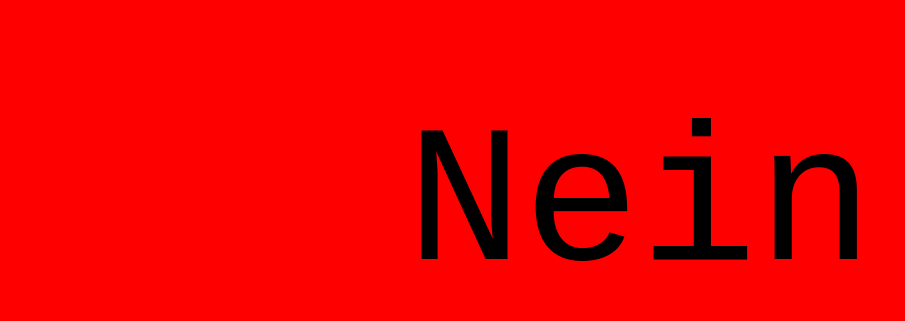
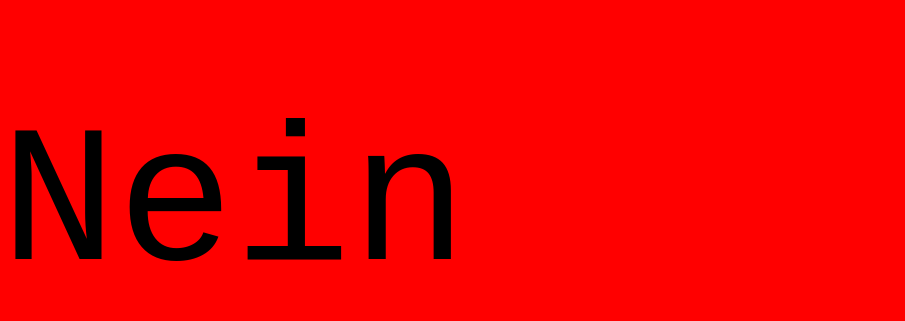
Before and after one commit to timspitzer/sollessen, a plain HTML site: page index.html in a window 1280 px wide. Shown: the part 98-419 px from the top of the page, without its empty margins (0-905 px from the left). Drawn offline with Linux system fonts and the light colour scheme.

Commit message:
margin: 0 auto;

```diff
--- a/index.html
+++ b/index.html
@@ -5,7 +5,8 @@
     <style>
       body {
           font-family: monospace;
-          text-align: center;
+          //text-align: center;
+          margin: 0 auto;
       }
       p {
           font-size: 15em;
```
